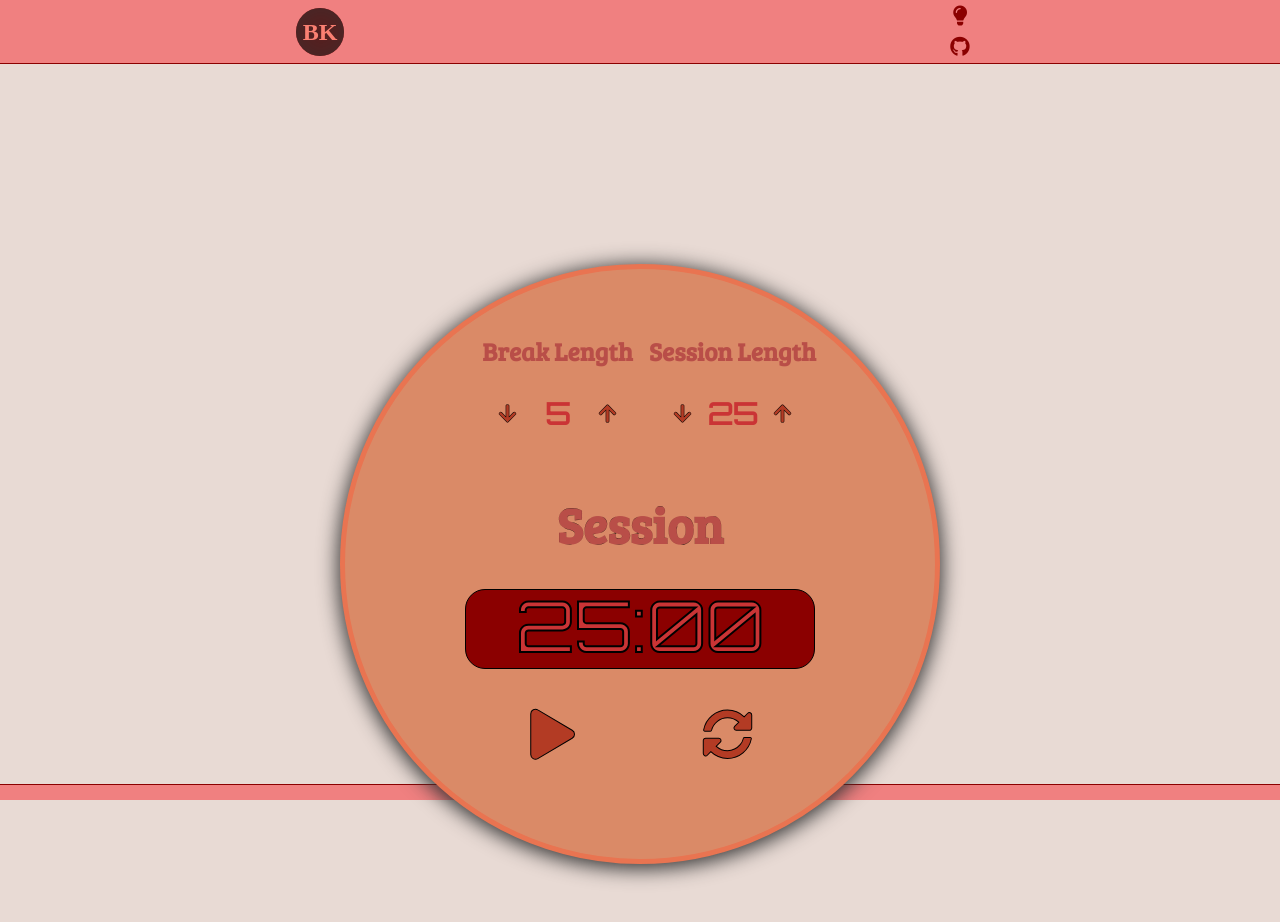
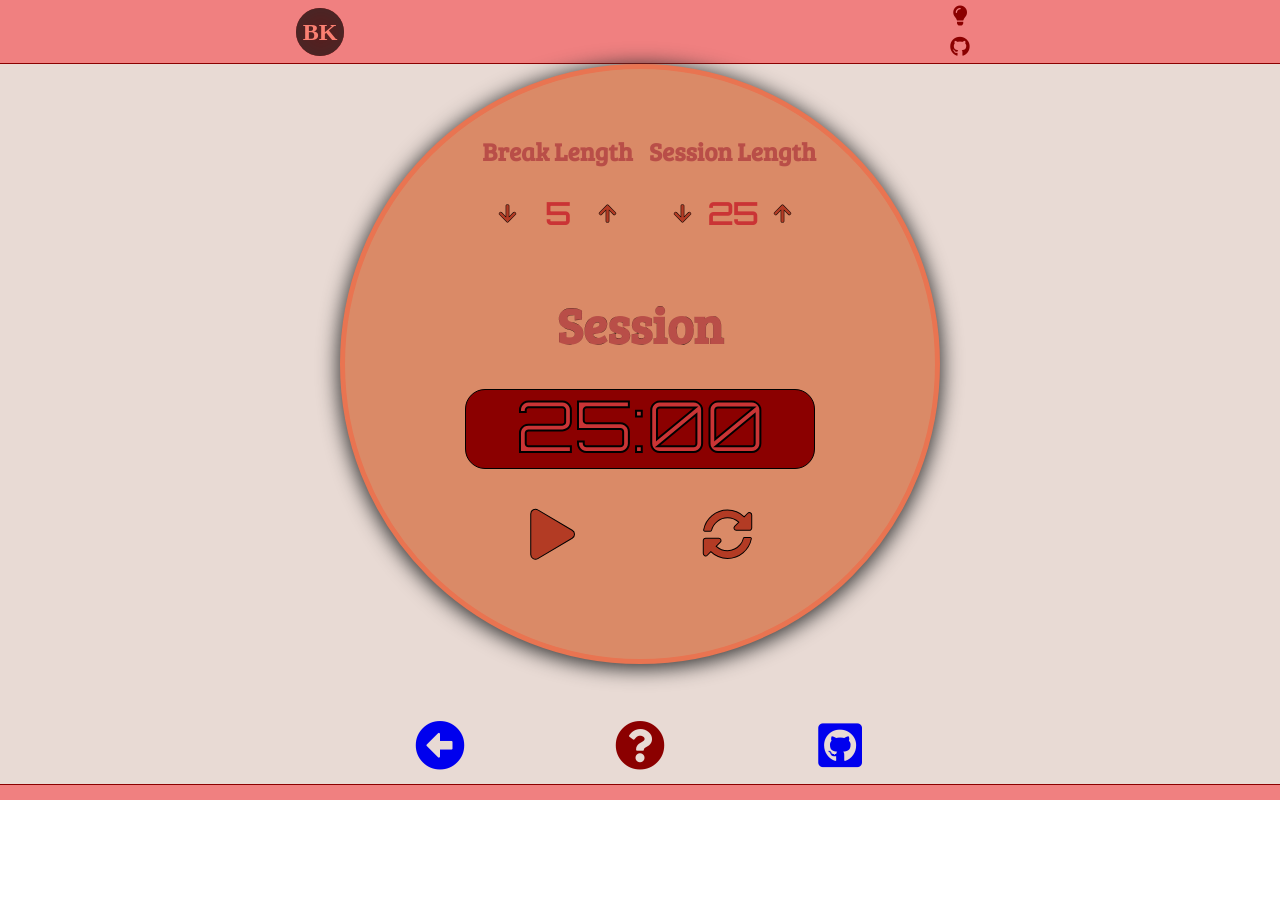
Before and after one commit to billkondo/My_Site, a React app: page /PomodoroClock in a window 1280 px wide. Shown: the top 922 px of the page. After the commit the page ends 800 px from the top, so only its background shows below. Built offline with nearby package versions, Linux system fonts and the light colour scheme; a web font is replaced by a local one.

Commit message:
Added Tools to the Projects

```diff
--- a/src/components/PomodoroClock/PomodoroClockApp.js
+++ b/src/components/PomodoroClock/PomodoroClockApp.js
@@ -1,12 +1,16 @@
 import React from 'react';
 import PomodoroClock from './App';
-import '../../styles/PomodoroClockApp.scss'
+import Tools from '../Tools/Tools';
+import '../../styles/PomodoroClockApp.scss';
+
+const URL = 'https://github.com/billkondo/Web-Development-Training/tree/master/Free-Code-Camp/pomodoro-clock';
 
 class PomodoroClockApp extends React.Component {
   render() {
     return (
       <div className="contain-site pomodoro-clock-app">
         <PomodoroClock />
+        <Tools url={URL} />
       </div>
     );
   }
--- a/src/components/ReactCalculator/ReactCalculatorApp.js
+++ b/src/components/ReactCalculator/ReactCalculatorApp.js
@@ -1,6 +1,9 @@
 import React from 'react';
 import Calculator from './App';
+import Tools from '../Tools/Tools';
 import '../../styles/ReactCalculatorApp.scss';
+
+const URL = 'https://github.com/billkondo/Web-Development-Training/tree/master/Free-Code-Camp/react-calculator';
 
 
 class ReactCalculatorApp extends React.Component {
@@ -8,6 +11,7 @@ class ReactCalculatorApp extends React.Component {
     return (
       <div className="contain-site react-calculator-app">
         <Calculator />
+        <Tools url={URL} />
       </div>
     );
   }
--- a/src/components/TicTacToe/TicTacToeApp.js
+++ b/src/components/TicTacToe/TicTacToeApp.js
@@ -1,7 +1,10 @@
 import React from 'react';
 import TicTacToe from './App';
+import Tools from '../Tools/Tools';
 import '../../styles/TicTacToeApp.scss';
 import initialize from './tic_tac_toe_script';
+
+const URL = 'https://github.com/billkondo/Web-Development-Training/tree/master/Free-Code-Camp/Tic-Tac-Toe';
 
 class TicTacToeApp extends React.Component {
   componentDidMount() {
@@ -11,6 +14,7 @@ class TicTacToeApp extends React.Component {
     return (
       <div className="contain-site tic-tac-toe-app">
         <TicTacToe />
+        <Tools url={URL} />
       </div>
     );
   }
--- a/src/styles/PomodoroClockApp.scss
+++ b/src/styles/PomodoroClockApp.scss
@@ -4,7 +4,6 @@
 
     height: 600px;
     width: 600px;
-    margin: 200px auto;
 
     border-radius: 600px;
 
--- a/src/styles/ReactCalculatorApp.scss
+++ b/src/styles/ReactCalculatorApp.scss
@@ -3,7 +3,6 @@
     height: 500px;
     width: 400px;
     background: #111;
-    margin: 200px auto;
 
     display: grid;
     grid-template-columns: 1fr;
--- a/src/styles/TicTacToeApp.scss
+++ b/src/styles/TicTacToeApp.scss
@@ -3,7 +3,6 @@
   #table {
     position: initial;
     box-sizing: border-box;
-    margin: 200px auto;
     background-color: rgb(255, 145, 0);
     height: 750px;
     width: 660px;
--- a/src/styles/components/_Tools.scss
+++ b/src/styles/components/_Tools.scss
@@ -1,7 +1,6 @@
 #tools {
   height: 3vh;
-  margin-top: 100px;
-  // background: red;
+  margin-top: 7vh;
   display: grid;
   grid-template-rows: 1fr;
   grid-template-columns: 1fr 1fr 1fr;
```
